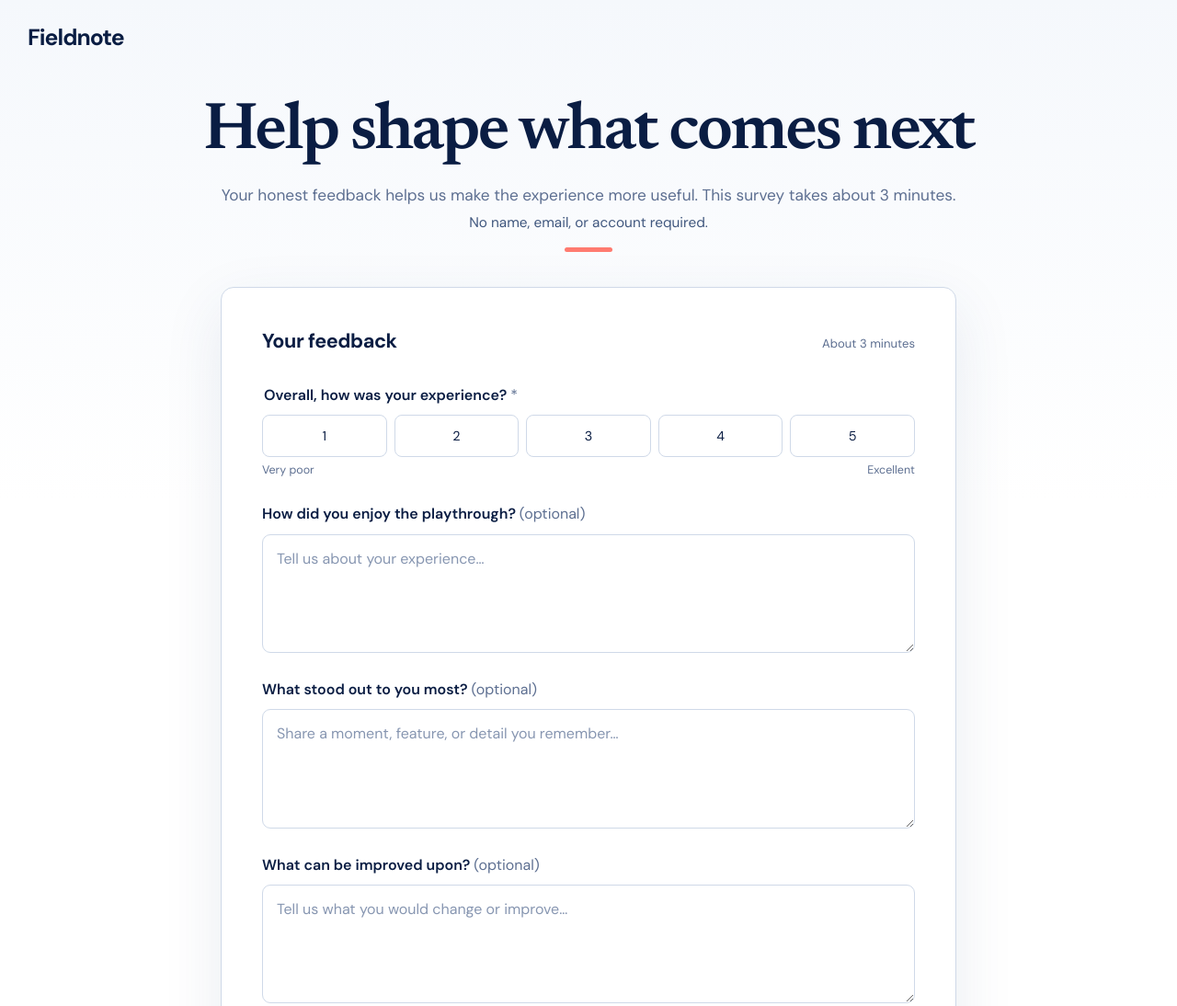
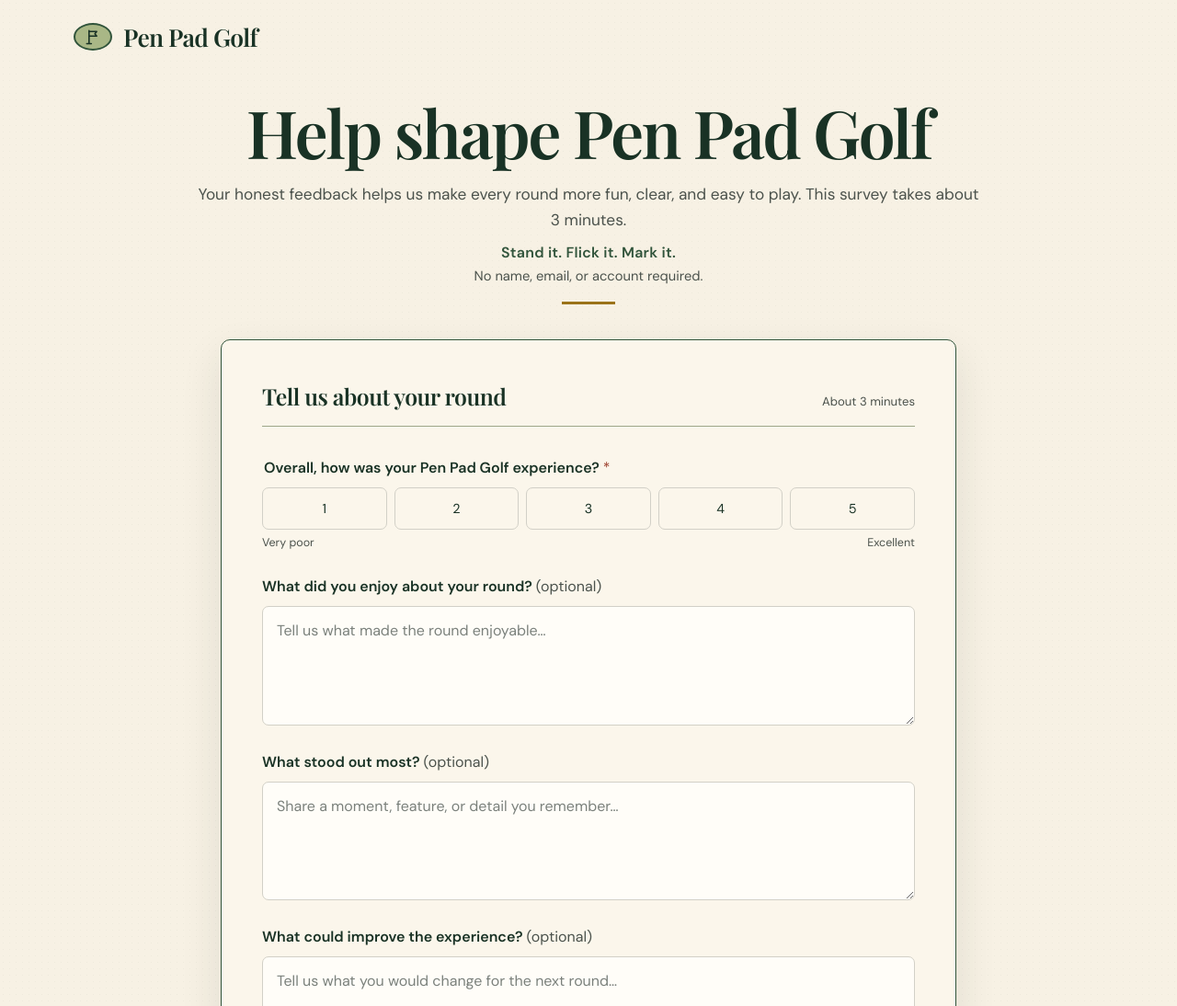
Before and after one commit to ajhoagland2/PPG_site, a plain HTML site: page index.html in a window 1280 px wide. Shown: the top 1094 px of the page at 92% size. Drawn offline with nearby package versions, Linux system fonts and the light colour scheme.

Commit message:
Apply classic Pen Pad Golf branding to survey

```diff
--- a/index.html
+++ b/index.html
@@ -3,23 +3,29 @@
   <head>
     <meta charset="UTF-8" />
     <meta name="viewport" content="width=device-width, initial-scale=1.0" />
-    <meta name="description" content="Share anonymous product feedback in about three minutes." />
-    <title>Fieldnote — Anonymous feedback</title>
+    <meta name="description" content="Share anonymous feedback about your Pen Pad Golf experience in about three minutes." />
+    <title>Pen Pad Golf — Player feedback</title>
     <link rel="preconnect" href="https://fonts.googleapis.com" />
     <link rel="preconnect" href="https://fonts.gstatic.com" crossorigin />
-    <link href="https://fonts.googleapis.com/css2?family=DM+Sans:wght@400;500;600;700&family=Newsreader:opsz,wght@6..72,600&display=swap" rel="stylesheet" />
+    <link href="https://fonts.googleapis.com/css2?family=DM+Sans:wght@400;500;600;700&family=Playfair+Display:wght@500;600&display=swap" rel="stylesheet" />
     <link rel="stylesheet" href="styles.css" />
     <script src="script.js" defer></script>
   </head>
   <body>
     <header class="site-header">
-      <a class="wordmark" href="#top" aria-label="Fieldnote home">Fieldnote</a>
+      <a class="wordmark" href="#top" aria-label="Pen Pad Golf feedback home">
+        <span class="brand-mark" aria-hidden="true">
+          <svg viewBox="0 0 24 24"><path d="M7 21V4m0 1h10l-2.4 3L17 11H7M4 21h6" /></svg>
+        </span>
+        <span>Pen Pad Golf</span>
+      </a>
     </header>
 
     <main id="top">
       <section class="intro" aria-labelledby="page-title">
-        <h1 id="page-title">Help shape what comes next</h1>
-        <p>Your honest feedback helps us make the experience more useful. This survey takes about 3 minutes.</p>
+        <h1 id="page-title">Help shape Pen Pad Golf</h1>
+        <p>Your honest feedback helps us make every round more fun, clear, and easy to play. This survey takes about 3 minutes.</p>
+        <p class="brand-line">Stand it. Flick it. Mark it.</p>
         <p class="privacy-summary">No name, email, or account required.</p>
         <span class="accent-line" aria-hidden="true"></span>
       </section>
@@ -27,12 +33,12 @@
       <section class="survey-shell" aria-label="Anonymous feedback survey">
         <form id="feedback-form" action="https://formspree.io/f/YOUR_FORM_ID" method="POST" novalidate>
           <div class="form-heading">
-            <h2>Your feedback</h2>
+            <h2>Tell us about your round</h2>
             <span>About 3 minutes</span>
           </div>
 
           <fieldset class="question rating-question">
-            <legend>Overall, how was your experience? <span aria-hidden="true">*</span></legend>
+            <legend>Overall, how was your Pen Pad Golf experience? <span aria-hidden="true">*</span></legend>
             <div class="rating-grid">
               <label><input type="radio" name="overall_experience" value="1 - Very poor" required /><span>1</span></label>
               <label><input type="radio" name="overall_experience" value="2" /><span>2</span></label>
@@ -44,22 +50,22 @@
           </fieldset>
 
           <div class="question">
-            <label for="playthrough">How did you enjoy the playthrough? <span>(optional)</span></label>
-            <textarea id="playthrough" name="playthrough_experience" rows="4" maxlength="2000" placeholder="Tell us about your experience…"></textarea>
+            <label for="playthrough">What did you enjoy about your round? <span>(optional)</span></label>
+            <textarea id="playthrough" name="playthrough_experience" rows="4" maxlength="2000" placeholder="Tell us what made the round enjoyable…"></textarea>
           </div>
 
           <div class="question">
-            <label for="stood-out">What stood out to you most? <span>(optional)</span></label>
+            <label for="stood-out">What stood out most? <span>(optional)</span></label>
             <textarea id="stood-out" name="stood_out" rows="4" maxlength="2000" placeholder="Share a moment, feature, or detail you remember…"></textarea>
           </div>
 
           <div class="question">
-            <label for="improvements">What can be improved upon? <span>(optional)</span></label>
-            <textarea id="improvements" name="improvements" rows="4" maxlength="2000" placeholder="Tell us what you would change or improve…"></textarea>
+            <label for="improvements">What could improve the experience? <span>(optional)</span></label>
+            <textarea id="improvements" name="improvements" rows="4" maxlength="2000" placeholder="Tell us what you would change for the next round…"></textarea>
           </div>
 
           <fieldset class="question use-again-question">
-            <legend>Would you use this again? <span aria-hidden="true">*</span></legend>
+            <legend>Would you play Pen Pad Golf again? <span aria-hidden="true">*</span></legend>
             <div class="choice-grid">
               <label><input type="radio" name="use_again" value="Definitely" required /><span>Definitely</span></label>
               <label><input type="radio" name="use_again" value="Probably" /><span>Probably</span></label>
@@ -70,7 +76,7 @@
           </fieldset>
 
           <fieldset class="question recommendation-question">
-            <legend>How likely are you to recommend this to a friend? <span aria-hidden="true">*</span></legend>
+            <legend>How likely are you to recommend Pen Pad Golf to a friend? <span aria-hidden="true">*</span></legend>
             <div class="recommendation-grid">
               <label><input type="radio" name="recommendation" value="1 - Not at all likely" required /><span>1</span></label>
               <label><input type="radio" name="recommendation" value="2" /><span>2</span></label>
@@ -83,7 +89,7 @@
 
           <input type="text" name="_gotcha" class="honeypot" tabindex="-1" autocomplete="off" aria-hidden="true" />
           <input type="hidden" name="survey_version" value="trial-1" />
-          <input type="hidden" name="_subject" value="New anonymous product feedback" />
+          <input type="hidden" name="_subject" value="New Pen Pad Golf player feedback" />
 
           <div id="form-error" class="form-error" role="alert" hidden></div>
 
@@ -92,7 +98,10 @@
             <div><strong>We don’t ask who you are.</strong><p>Please avoid including names, email addresses, or other identifying details in your answers.</p></div>
           </div>
 
-          <button class="submit-button" type="submit">Send anonymous feedback</button>
+          <button class="submit-button" type="submit">
+            <svg viewBox="0 0 24 24" aria-hidden="true"><path d="M7 21V4m0 1h10l-2.4 3L17 11H7" /></svg>
+            <span>Send feedback</span>
+          </button>
           <p class="required-note"><span aria-hidden="true">*</span> Required question</p>
         </form>
 
@@ -100,15 +109,15 @@
           <div class="success-icon" aria-hidden="true">
             <svg viewBox="0 0 24 24"><path d="m5 12 4 4L19 6" /></svg>
           </div>
-          <h2>Thank you — your feedback was sent.</h2>
-          <p>Your input helps us make the product more useful for everyone.</p>
+          <h2>Thanks for playing — your feedback was sent.</h2>
+          <p>Your input helps us make Pen Pad Golf better for every player.</p>
           <button id="submit-another" class="secondary-button" type="button">Submit another response</button>
         </div>
       </section>
     </main>
 
     <footer>
-      <p>Thank you for helping us improve.</p>
+      <p>Thanks for helping us improve Pen Pad Golf.</p>
       <button id="privacy-details" class="text-button" type="button" aria-expanded="false" aria-controls="privacy-copy">Privacy details</button>
       <p id="privacy-copy" class="privacy-copy" hidden>This survey does not request your identity. GitHub Pages and the form-delivery provider may process routine technical data needed to serve the page and prevent abuse.</p>
     </footer>
--- a/script.js
+++ b/script.js
@@ -1,6 +1,7 @@
 const form = document.querySelector("#feedback-form");
 const successState = document.querySelector("#success-state");
 const submitButton = form.querySelector("button[type='submit']");
+const submitButtonLabel = submitButton.querySelector("span");
 const errorBox = document.querySelector("#form-error");
 const submitAnotherButton = document.querySelector("#submit-another");
 const privacyButton = document.querySelector("#privacy-details");
@@ -24,7 +25,7 @@ form.addEventListener("submit", async (event) => {
   }
 
   submitButton.disabled = true;
-  submitButton.textContent = "Sending…";
+  submitButtonLabel.textContent = "Sending…";
 
   try {
     const response = await fetch(form.action, {
@@ -43,7 +44,7 @@ form.addEventListener("submit", async (event) => {
     showError("We couldn’t send your feedback. Please check your connection and try again.");
   } finally {
     submitButton.disabled = false;
-    submitButton.textContent = "Send anonymous feedback";
+    submitButtonLabel.textContent = "Send feedback";
   }
 });
 
--- a/styles.css
+++ b/styles.css
@@ -1,15 +1,18 @@
 :root {
-  --ink: #0a1d43;
-  --muted: #5d6f91;
-  --accent: #2864e8;
-  --accent-dark: #164dcc;
-  --coral: #ff7b70;
-  --line: #cfd9e8;
-  --wash: #f5f8fc;
-  --surface: #ffffff;
-  --danger: #b42318;
-  --radius: 14px;
-  --shadow: 0 22px 65px rgba(35, 68, 120, 0.1);
+  --ink: #193225;
+  --muted: #4b524c;
+  --accent: #667a47;
+  --accent-dark: #31543b;
+  --gold: #9b7319;
+  --rust: #9c3f2c;
+  --line: #9da789;
+  --line-soft: #d2d0c7;
+  --wash: #f0f1e9;
+  --paper: #f7f1e4;
+  --surface: #fbf6eb;
+  --danger: #8b3f34;
+  --radius: 10px;
+  --shadow: 0 18px 45px rgba(29, 47, 35, 0.11);
 }
 
 * { box-sizing: border-box; }
@@ -20,7 +23,9 @@ body {
   margin: 0;
   min-width: 320px;
   color: var(--ink);
-  background: linear-gradient(180deg, var(--wash) 0, #fff 34rem);
+  background-color: var(--paper);
+  background-image: radial-gradient(rgba(49, 84, 59, 0.045) 0.7px, transparent 0.8px);
+  background-size: 7px 7px;
   font-family: "DM Sans", system-ui, sans-serif;
   -webkit-font-smoothing: antialiased;
 }
@@ -28,18 +33,35 @@ body {
 button, textarea, input { font: inherit; }
 
 .site-header {
-  max-width: 1320px;
+  max-width: 1180px;
   margin: 0 auto;
-  padding: 24px 30px;
+  padding: 22px 30px;
 }
 
 .wordmark {
+  display: inline-flex;
+  align-items: center;
+  gap: 12px;
   color: var(--ink);
-  font-size: 1.55rem;
-  font-weight: 700;
-  letter-spacing: -0.04em;
+  font-family: "Playfair Display", Georgia, serif;
+  font-size: 1.65rem;
+  font-weight: 600;
+  letter-spacing: -0.025em;
   text-decoration: none;
 }
+
+.brand-mark {
+  display: grid;
+  width: 42px;
+  height: 30px;
+  place-items: center;
+  color: var(--ink);
+  background: #a9b786;
+  border: 2px solid var(--accent-dark);
+  border-radius: 50%;
+}
+
+.brand-mark svg { width: 20px; height: 20px; fill: none; stroke: currentColor; stroke-width: 1.9; stroke-linecap: round; stroke-linejoin: round; }
 
 main { padding: 18px 24px 0; }
 
@@ -51,7 +73,7 @@ main { padding: 18px 24px 0; }
 
 h1, .success-state h2 {
   margin: 0;
-  font-family: "Newsreader", Georgia, serif;
+  font-family: "Playfair Display", Georgia, serif;
   font-weight: 600;
   letter-spacing: -0.035em;
 }
@@ -65,27 +87,29 @@ h1 { font-size: clamp(2.65rem, 6vw, 4.5rem); line-height: 0.98; }
   line-height: 1.65;
 }
 
-.privacy-summary { margin: 6px 0 0; color: #40577e; font-size: 0.96rem; }
+.brand-line { margin: 10px 0 0; color: var(--accent-dark); font-weight: 600; letter-spacing: 0.015em; }
+.privacy-summary { margin: 5px 0 0; color: var(--muted); font-size: 0.92rem; }
 
-.accent-line { display: block; width: 52px; height: 5px; margin: 17px auto 0; border-radius: 99px; background: var(--coral); }
+.accent-line { display: block; width: 58px; height: 3px; margin: 18px auto 0; background: var(--gold); }
 
 .survey-shell { max-width: 800px; margin: 0 auto; }
 
 #feedback-form, .success-state {
   padding: clamp(24px, 5vw, 44px);
   background: var(--surface);
-  border: 1px solid var(--line);
+  border: 1px solid var(--accent-dark);
   border-radius: var(--radius);
   box-shadow: var(--shadow);
 }
 
-.form-heading { display: flex; align-items: baseline; justify-content: space-between; gap: 20px; margin-bottom: 34px; }
-.form-heading h2 { margin: 0; font-size: 1.35rem; letter-spacing: -0.02em; }
+.form-heading { display: flex; align-items: baseline; justify-content: space-between; gap: 20px; margin-bottom: 34px; padding-bottom: 16px; border-bottom: 1px solid var(--line); }
+.form-heading h2 { margin: 0; font-family: "Playfair Display", Georgia, serif; font-size: 1.55rem; font-weight: 600; letter-spacing: -0.02em; }
 .form-heading span { color: var(--muted); font-size: 0.82rem; }
 
 .question { margin: 0 0 29px; padding: 0; border: 0; }
 .question > label, .question > legend { display: block; margin-bottom: 10px; color: var(--ink); font-weight: 600; line-height: 1.4; }
 .question > label span, .question > legend span { color: var(--muted); font-weight: 400; }
+.question > legend span[aria-hidden="true"] { color: var(--rust); }
 
 textarea {
   display: block;
@@ -94,20 +118,20 @@ textarea {
   padding: 14px 15px;
   resize: vertical;
   color: var(--ink);
-  background: #fff;
-  border: 1px solid var(--line);
-  border-radius: 9px;
+  background: #fffdf8;
+  border: 1px solid var(--line-soft);
+  border-radius: 7px;
   line-height: 1.55;
   transition: border-color 160ms ease, box-shadow 160ms ease;
 }
 
-textarea::placeholder { color: #8796b1; }
-textarea:hover { border-color: #9cafcb; }
+textarea::placeholder { color: #7b817c; }
+textarea:hover { border-color: var(--line); }
 
 textarea:focus-visible, button:focus-visible, input:focus-visible + span, .text-button:focus-visible {
   outline: none;
-  border-color: var(--accent);
-  box-shadow: 0 0 0 4px rgba(40, 100, 232, 0.14);
+  border-color: var(--gold);
+  box-shadow: 0 0 0 4px rgba(155, 115, 25, 0.15);
 }
 
 .rating-grid, .choice-grid, .recommendation-grid { display: grid; gap: 8px; }
@@ -123,19 +147,19 @@ textarea:focus-visible, button:focus-visible, input:focus-visible + span, .text-
   align-items: center;
   justify-content: center;
   padding: 8px;
-  border: 1px solid var(--line);
-  border-radius: 8px;
+  border: 1px solid var(--line-soft);
+  border-radius: 7px;
   color: var(--ink);
   font-size: 0.9rem;
   text-align: center;
   transition: color 160ms ease, background 160ms ease, border-color 160ms ease, transform 160ms ease;
 }
 
-.rating-grid label:hover span, .choice-grid label:hover span, .recommendation-grid label:hover span { border-color: var(--accent); transform: translateY(-1px); }
+.rating-grid label:hover span, .choice-grid label:hover span, .recommendation-grid label:hover span { border-color: var(--accent-dark); transform: translateY(-1px); }
 .rating-grid input:checked + span, .choice-grid input:checked + span, .recommendation-grid input:checked + span { color: #fff; background: var(--accent); border-color: var(--accent); }
 .rating-scale { display: flex; justify-content: space-between; margin-top: 6px; color: var(--muted); font-size: 0.78rem; }
 
-.privacy-note { display: flex; gap: 14px; margin: 4px 0 13px; padding: 15px 17px; background: var(--wash); border-radius: 9px; }
+.privacy-note { display: flex; gap: 14px; margin: 4px 0 13px; padding: 15px 17px; background: var(--wash); border: 1px solid #d8d7d1; border-radius: 7px; }
 .privacy-note svg { width: 23px; height: 23px; flex: 0 0 auto; fill: none; stroke: currentColor; stroke-width: 1.8; stroke-linecap: round; stroke-linejoin: round; }
 .privacy-note strong { display: block; font-size: 0.92rem; }
 .privacy-note p { margin: 2px 0 0; color: var(--muted); font-size: 0.82rem; line-height: 1.45; }
@@ -144,24 +168,26 @@ textarea:focus-visible, button:focus-visible, input:focus-visible + span, .text-
   width: 100%;
   min-height: 50px;
   padding: 12px 20px;
-  border-radius: 8px;
+  border-radius: 7px;
   font-weight: 600;
   cursor: pointer;
   transition: background 160ms ease, transform 160ms ease, opacity 160ms ease;
 }
 
-.submit-button { color: #fff; background: var(--accent); border: 1px solid var(--accent); }
-.submit-button:hover { background: var(--accent-dark); transform: translateY(-1px); }
+.submit-button { display: flex; align-items: center; justify-content: center; gap: 10px; color: #fff; background: var(--accent); border: 1px solid #284329; box-shadow: 0 3px 0 #29432e; }
+.submit-button svg { width: 20px; height: 20px; fill: none; stroke: currentColor; stroke-width: 1.9; stroke-linecap: round; stroke-linejoin: round; }
+.submit-button:hover { background: #58703d; transform: translateY(-1px); }
 .submit-button:disabled { cursor: wait; opacity: 0.65; transform: none; }
-.secondary-button { margin-top: 28px; color: var(--accent-dark); background: #fff; border: 1px solid #a9c0ed; }
+.secondary-button { margin-top: 28px; color: var(--accent-dark); background: #fffdf8; border: 1px solid var(--line); }
 .secondary-button:hover { background: var(--wash); }
 
 .required-note { margin: 10px 0 0; color: var(--muted); font-size: 0.75rem; text-align: center; }
-.form-error { margin: 0 0 15px; padding: 12px 14px; color: var(--danger); background: #fff3f1; border-radius: 8px; font-size: 0.9rem; }
+.required-note span { color: var(--rust); }
+.form-error { margin: 0 0 15px; padding: 12px 14px; color: var(--danger); background: #f8ece7; border: 1px solid #d7aaa0; border-radius: 7px; font-size: 0.9rem; }
 .honeypot { position: absolute !important; left: -10000px !important; }
 
 .success-state { padding-block: clamp(60px, 10vw, 90px); text-align: center; }
-.success-icon { display: grid; width: 66px; height: 66px; margin: 0 auto 24px; place-items: center; color: #0b9b55; background: #dff7e9; border-radius: 50%; }
+.success-icon { display: grid; width: 66px; height: 66px; margin: 0 auto 24px; place-items: center; color: #fff; background: var(--accent); border: 1px solid #29442f; border-radius: 50%; }
 .success-icon svg { width: 34px; height: 34px; fill: none; stroke: currentColor; stroke-width: 2.5; stroke-linecap: round; stroke-linejoin: round; }
 .success-state h2 { max-width: 520px; margin: 0 auto; font-size: clamp(2rem, 5vw, 3.2rem); line-height: 1.05; }
 .success-state p { max-width: 460px; margin: 16px auto 0; color: var(--muted); line-height: 1.6; }
```
Also changed, not shown: 1 other file.
